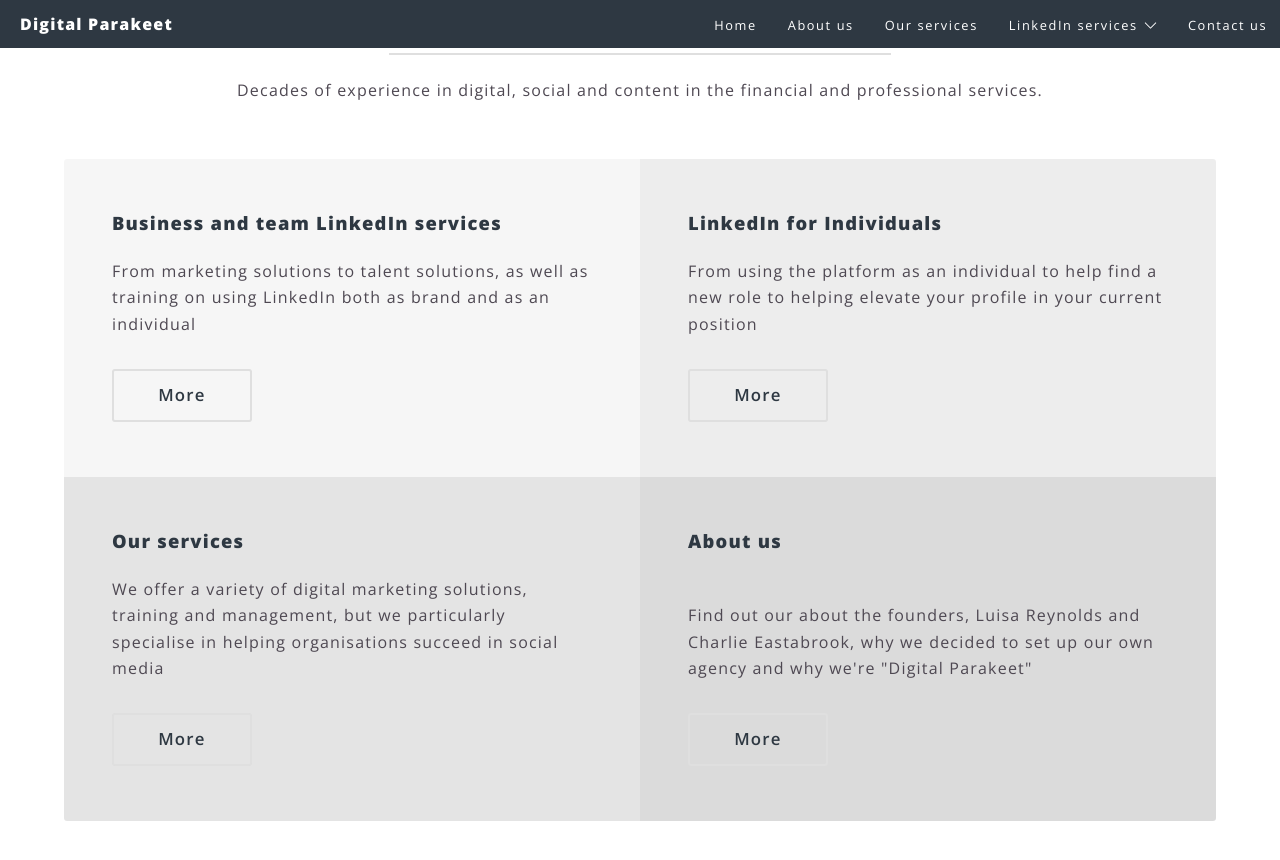
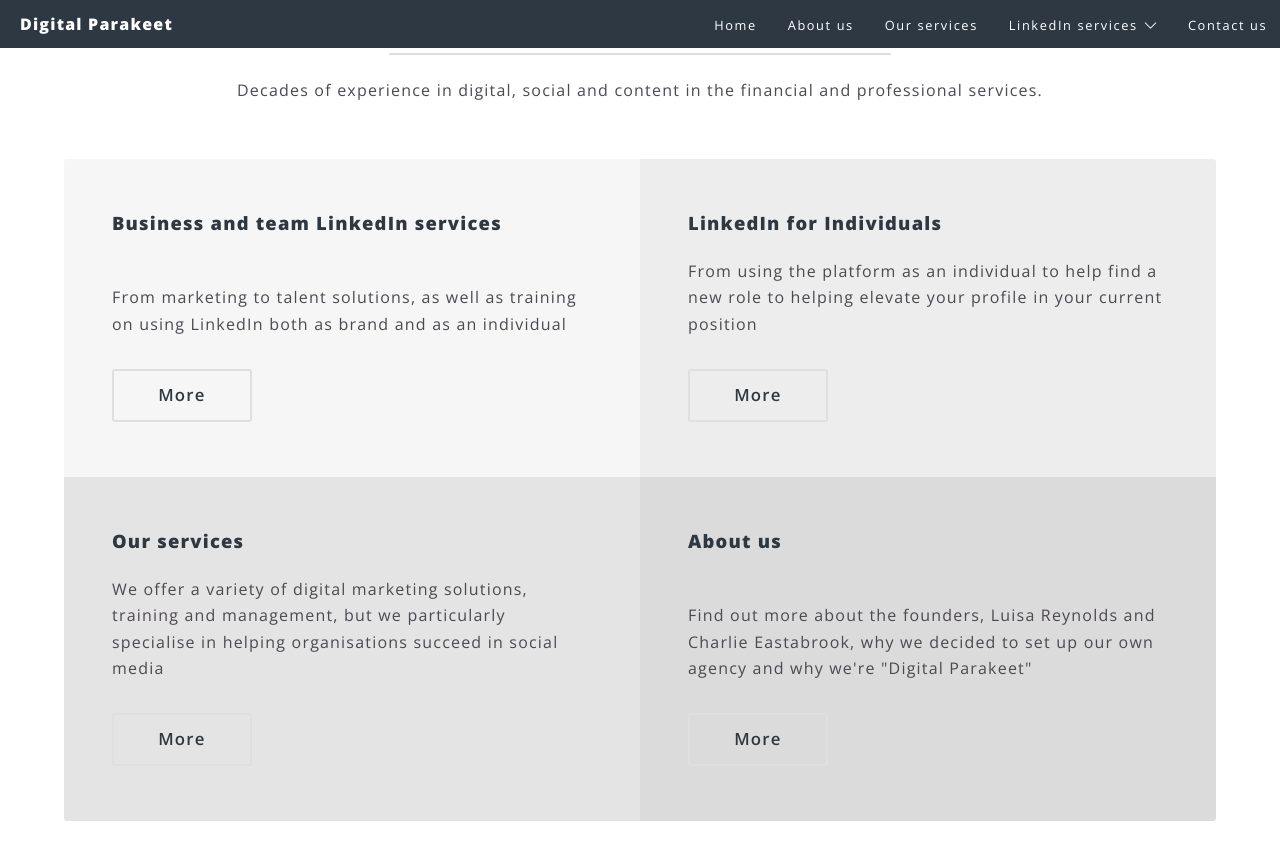
Before and after one commit to digitalparakeet/site, a Jekyll site: the page built from index.html, in a window 1280 px wide and 900 px high, scrolled down 1003 px. Shown: the top 860 px of the window. Built offline with Jekyll 4.4.1, drawn with Linux system fonts in a browser that asks for light colours.

Commit message:
Update index.html

```diff
--- a/index.html
+++ b/index.html
@@ -23,7 +23,7 @@
 					<div class="gridrows">
 						<h3>Business and team LinkedIn services</h3>
 						<div class="gridrows__end">
-							<p>From marketing solutions to talent solutions, as well as training on using LinkedIn both as brand and as an individual</p>
+							<p>From marketing to talent solutions, as well as training on using LinkedIn both as brand and as an individual</p>
 							<a href="{{ "/linkedin-services/business" | prepend: site.baseurl }}" class="button">More</a>
 						</div>
 					</div>
@@ -50,7 +50,7 @@
 					<div class="gridrows">
 						<h3>About us</h3>
 						<div class="gridrows__end">
-							<p>Find out our about the founders, Luisa Reynolds and Charlie Eastabrook, why we decided to set up our own agency and why we're "Digital Parakeet"</p>
+							<p>Find out more about the founders, Luisa Reynolds and Charlie Eastabrook, why we decided to set up our own agency and why we're "Digital Parakeet"</p>
 							<a href="{{ "/about" | prepend: site.baseurl }}" class="button">More</a>
 						</div>
 					</div>
```
